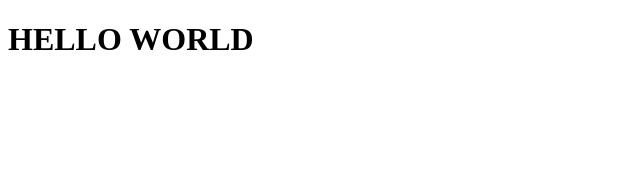
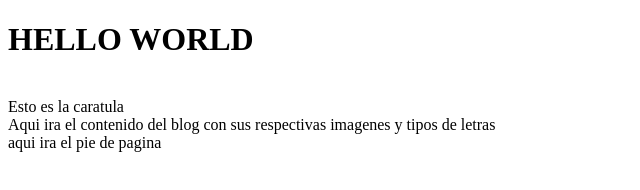
Before and after one commit to Rhyssand/curso-git, a plain HTML site: page index.html in a window 1280 px wide. Shown: the whole page, without its empty margins (0-640 px from the left). Drawn offline with Linux system fonts and the light colour scheme; a web font is replaced by a local one.

Commit message:
Terminado 1.1

```diff
--- a/index.html
+++ b/index.html
@@ -19,5 +19,13 @@
     <div id="foto">
         <img src="image/git.png" alt="">
     </div>
+    <div>Esto es la caratula</div>
+    <div>Aqui ira el contenido del blog
+      con sus respectivas imagenes y tipos de letras
+    </div>
   </body>
+
+  <footer>
+    aqui ira el pie de pagina
+  </footer>
 </html>
```
